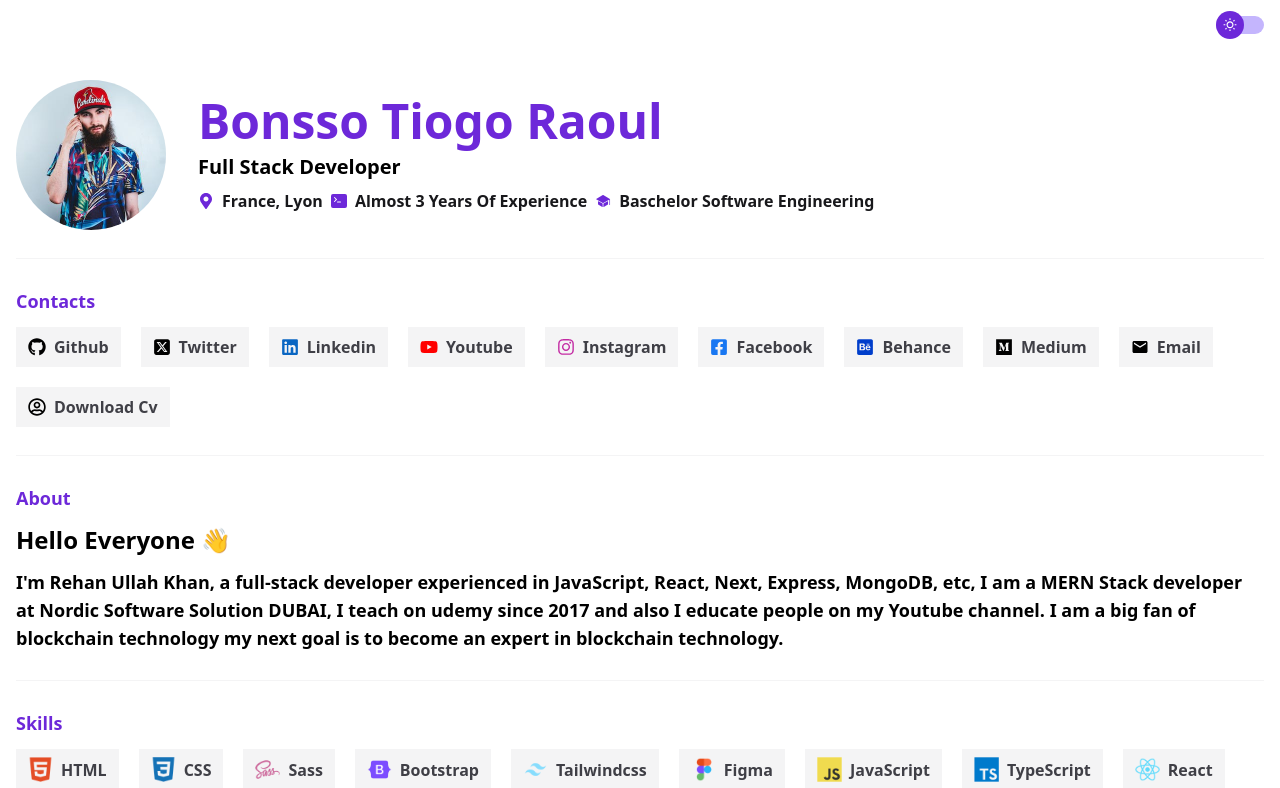
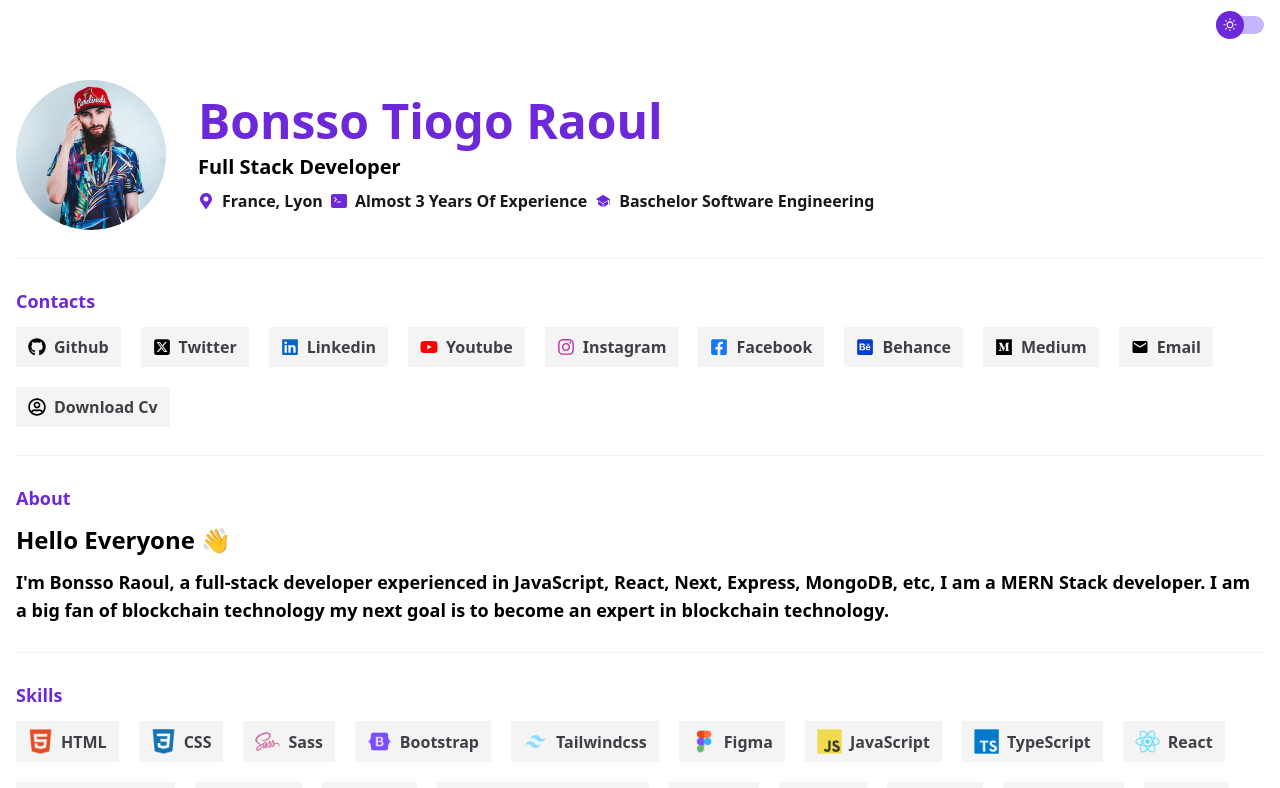
Before and after one commit to RaoulBonsso/nextjs_portfolio, a Next.js app in the folder portfolio/: page / in a window 1280 px wide. Shown: the top 788 px of the page. Built offline with nearby package versions, Linux system fonts and the light colour scheme.

Commit message:
naming abouts

```diff
--- a/portfolio/data/about.js
+++ b/portfolio/data/about.js
@@ -1,5 +1,5 @@
 const data = {
   heading: "Hello Everyone",
-  bio: "I'm Rehan Ullah Khan, a full-stack developer experienced in JavaScript, React, Next, Express, MongoDB, etc, I am a MERN Stack developer at Nordic Software Solution DUBAI, I teach on udemy since 2017 and also I educate people on my Youtube channel. I am a big fan of blockchain technology my next goal is to become an expert in blockchain technology.",
+  bio: "I'm Bonsso Raoul, a full-stack developer experienced in JavaScript, React, Next, Express, MongoDB, etc, I am a MERN Stack developer. I am a big fan of blockchain technology my next goal is to become an expert in blockchain technology.",
 };
 export default data;
```
